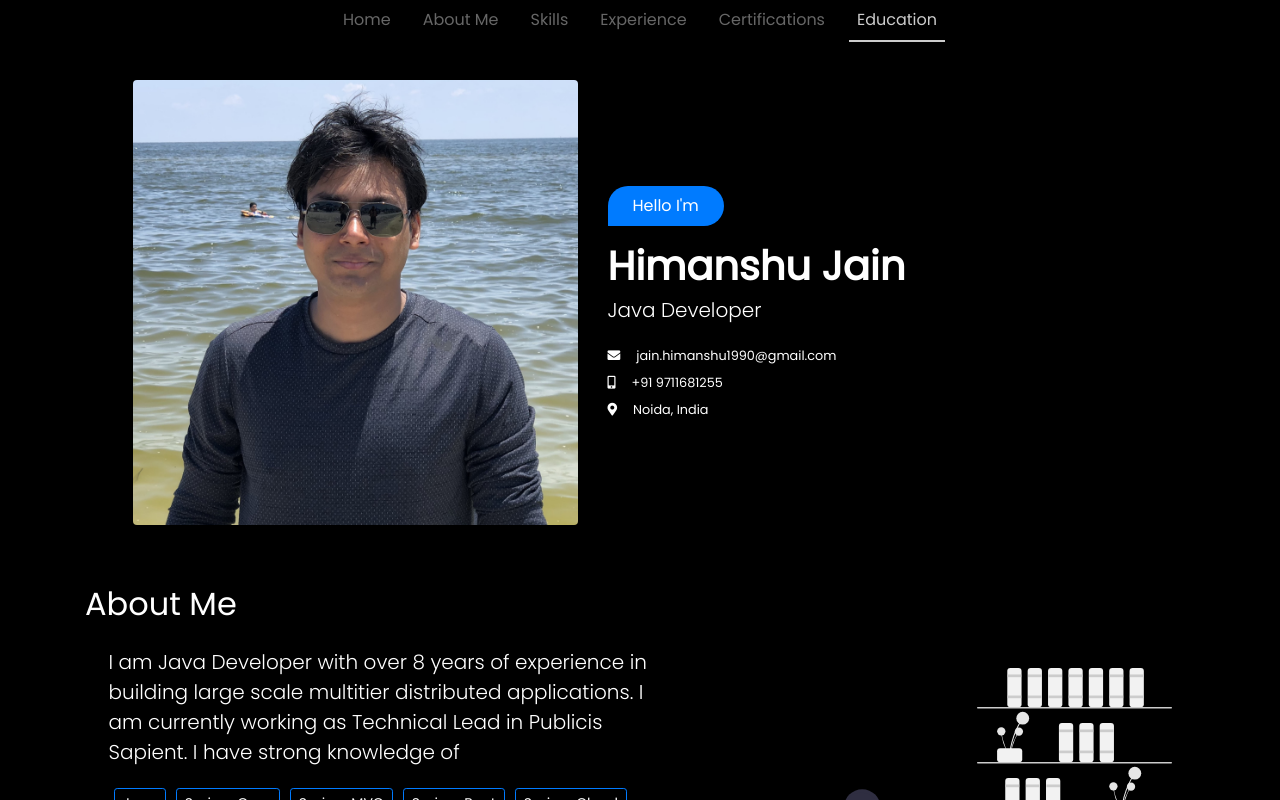
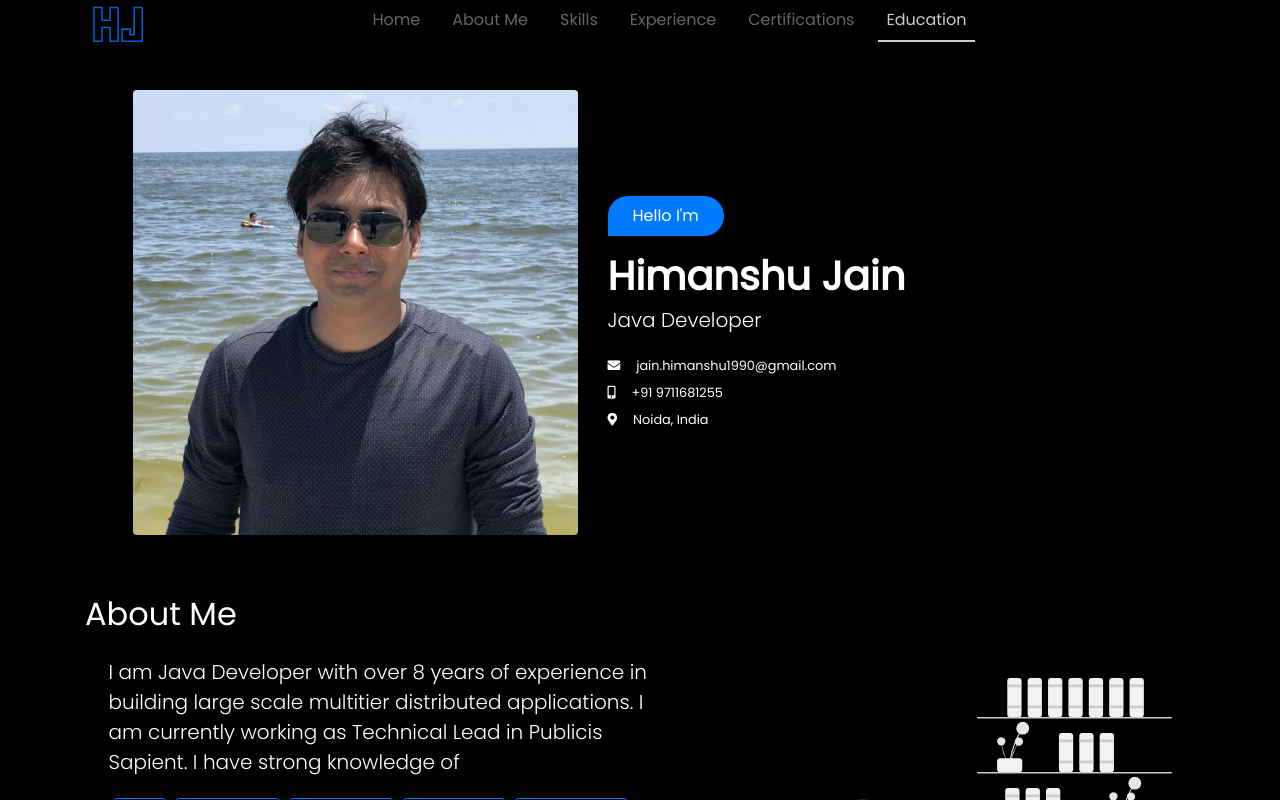
Before and after one commit to 681393/profile, a React (Create React App) app: page / in a window 1280 px wide. Shown: the top 800 px of the page. Built offline with nearby package versions, Linux system fonts and the light colour scheme.

Commit message:
Added logo

```diff
--- a/src/components/Nav.js
+++ b/src/components/Nav.js
@@ -1,4 +1,8 @@
 import { menuItems } from "../data/menuItems";
+
+const closeNavbar = () => {
+  document.querySelector(".navbar-toggler").click();
+};
 
 const link = () => {
   return menuItems.map((menuItem, index) => (
@@ -6,6 +10,7 @@ const link = () => {
       <a
         className={`nav-link ${index === 0 ? "active" : ""}`}
         href={menuItem.link}
+        onClick={closeNavbar}
       >
         {menuItem.item}
       </a>
@@ -20,10 +25,26 @@ const Nav = () => {
       id="main-nav"
     >
       <div className="container">
+        <div className="ml-2">
+          <svg
+            width="51"
+            height="41"
+            viewBox="0 0 61 51"
+            fill="none"
+            xmlns="http://www.w3.org/2000/svg"
+            id="logo"
+          >
+            <path d="M30 8V50H20V33H10V50H0V8H10V24H20V8H30" />
+            <path d="M60 8V50H35V35H45V42H50V8H60" />
+          </svg>
+        </div>
         <button
-          className="navbar-toggler"
+          className="navbar-toggler ml-auto"
           data-toggle="collapse"
           data-target="#navbarCollapse"
+          aria-controls="navbarCollapse"
+          aria-expanded="false"
+          aria-label="Toggle navigation"
         >
           <span className="navbar-toggler-icon"></span>
         </button>
--- a/src/index.css
+++ b/src/index.css
@@ -9,6 +9,28 @@
 
 html {
   scroll-behavior: smooth;
+}
+
+#logo {
+  stroke: #007bff;
+  stroke-width: 2;
+}
+
+#logo path:nth-child(1) {
+  stroke-dasharray: 210;
+  stroke-dashoffset: 210;
+  animation: logo 1.5s ease forwards;
+}
+#logo path:nth-child(2) {
+  stroke-dasharray: 148;
+  stroke-dashoffset: 148;
+  animation: logo 1.5s ease forwards 1s;
+}
+
+@keyframes logo {
+  to {
+    stroke-dashoffset: 0;
+  }
 }
 
 section {
@@ -28,7 +50,7 @@ section {
 }
 
 #home-section {
-  padding-top: 80px;
+  padding-top: 90px;
   width: 100%;
 }
 
```
